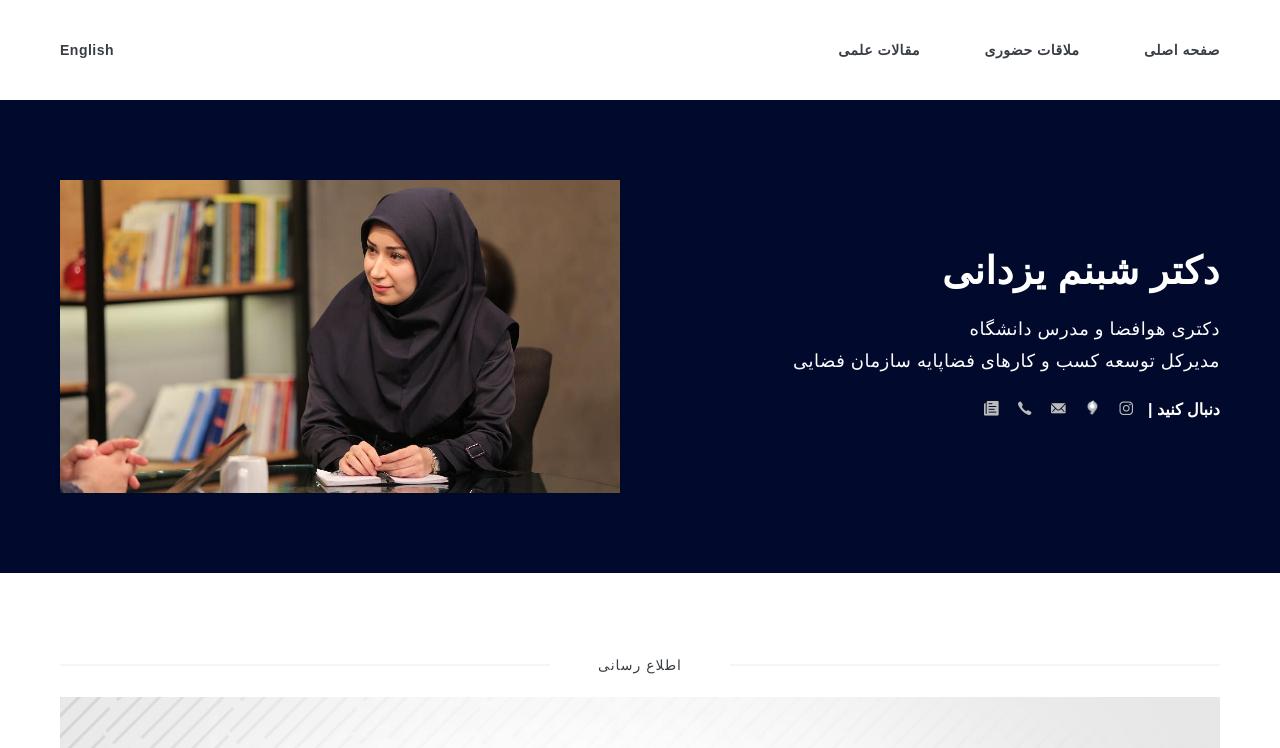
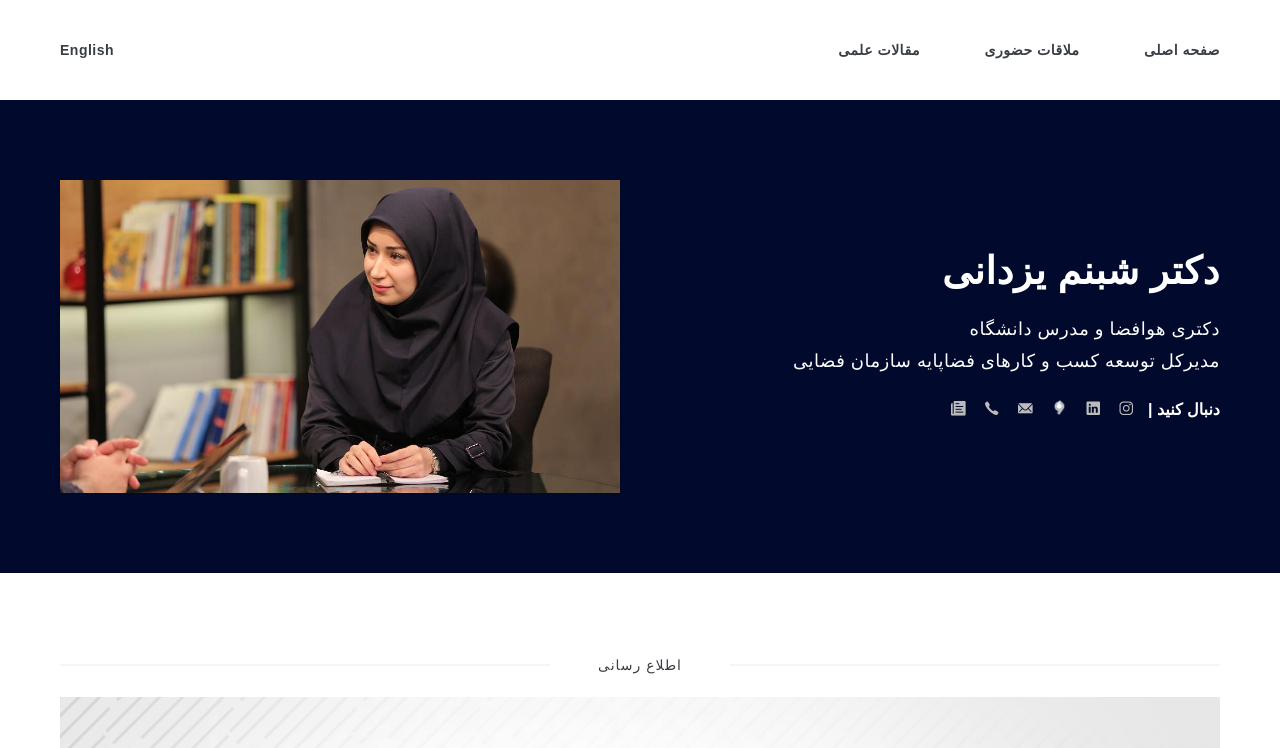
Before and after one commit to drshabnamyazdani/drshabnamyazdani.github.io, a plain HTML site: page index.html in a window 1280 px wide. Shown: the top 748 px of the page. Drawn offline with nearby package versions, Linux system fonts and the light colour scheme; a web font is replaced by a local one.

Commit message:
linkedin added

```diff
--- a/index.html
+++ b/index.html
@@ -82,6 +82,7 @@
                                 <div class="contact">
                                     <ul class="contact__list list-reset">
                                         <li><a title="Instagram" href="https://instagram.com/dr.shabnam.yazdani"><i class="ion ion-logo-instagram"></i></a></li>
+                                        <li><a title="Linkedin" href="https://www.linkedin.com/in/shabnam-yazdani-25ba071a4/"><i class="ion ion-logo-linkedin"></i></a></li>
                                         <li>
                                             <a title="ویرگول" href="https://virgool.io/@drshabnamyazdani"><img class="virgool" src="./assets/virgool.png" height="15px" width="15px"></a>
                                         </li>
```
